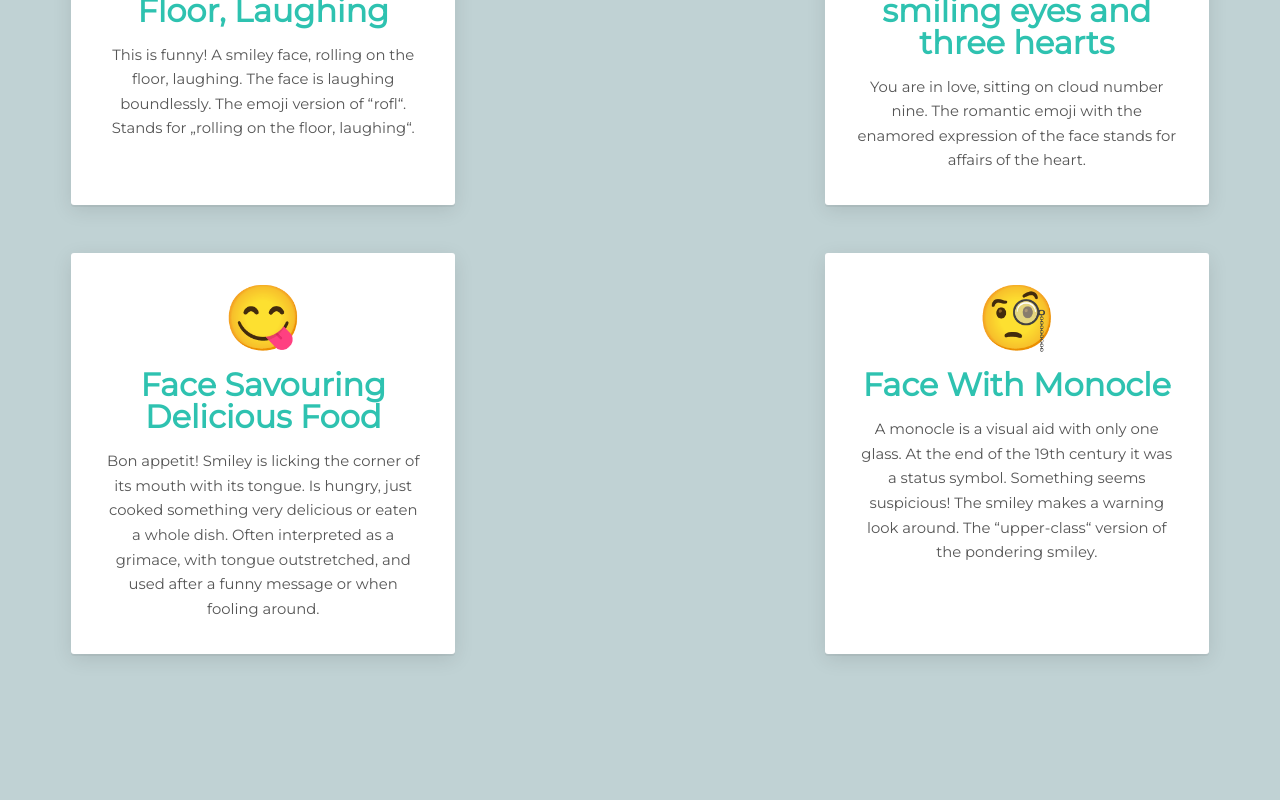
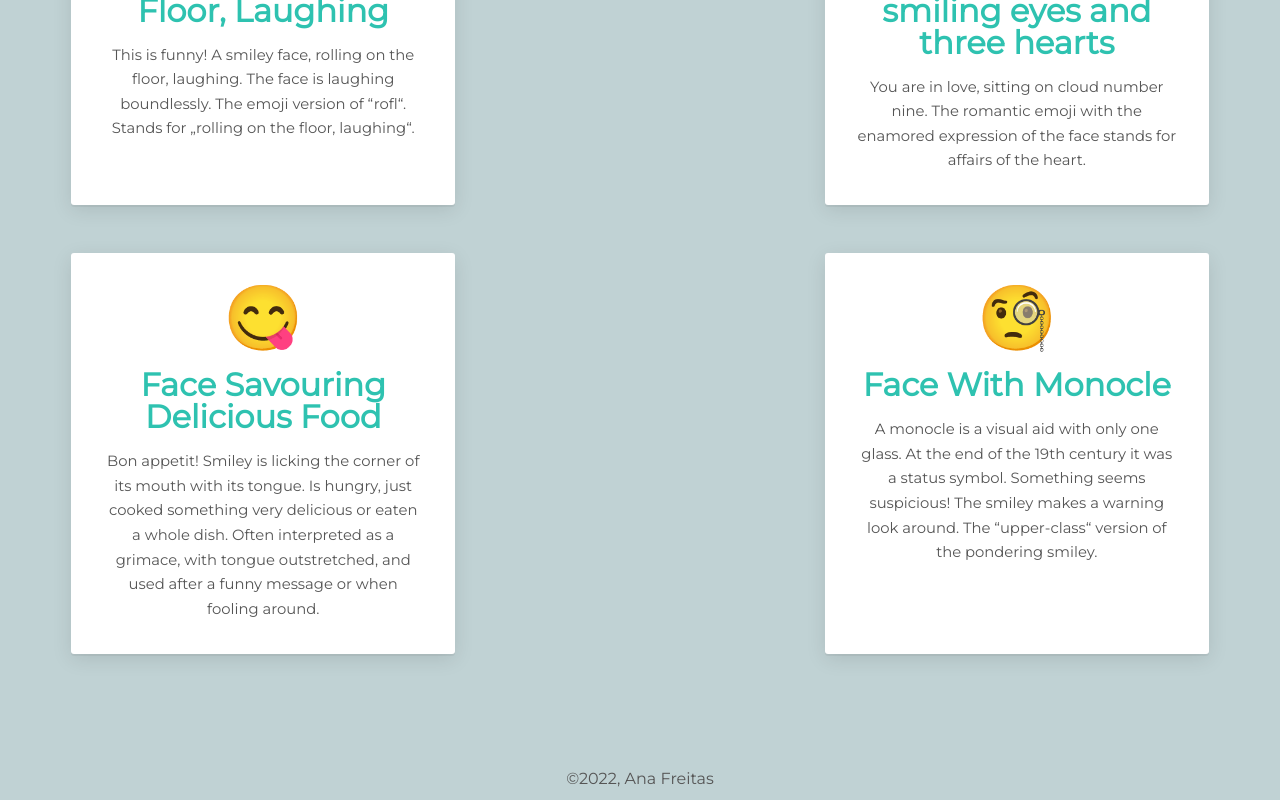
Before and after one commit to anafts/Emojipedia-react, a React (Create React App) app: page / in a window 1280 px wide. Shown: the part 752-1552 px from the top of the page. Before the commit the page ends 1518 px from the top, so only its background shows below. Built offline with nearby package versions, Linux system fonts and the light colour scheme.

Commit message:
added Footer.jsx tag

```diff
--- a/src/components/App.jsx
+++ b/src/components/App.jsx
@@ -1,6 +1,7 @@
 import React from "react";
 import Entry from "./Entry";
 import emojipedia from "../emojipedia";
+import Footer from "./Footer";
 
 function Card(info) {
 
@@ -26,8 +27,7 @@ function App() {
 
       <dl className="dictionary"> {emojipedia.map(Card)} </dl>
 
-
-      <footer> </footer>
+      <Footer />
 
     </div>
 
```
